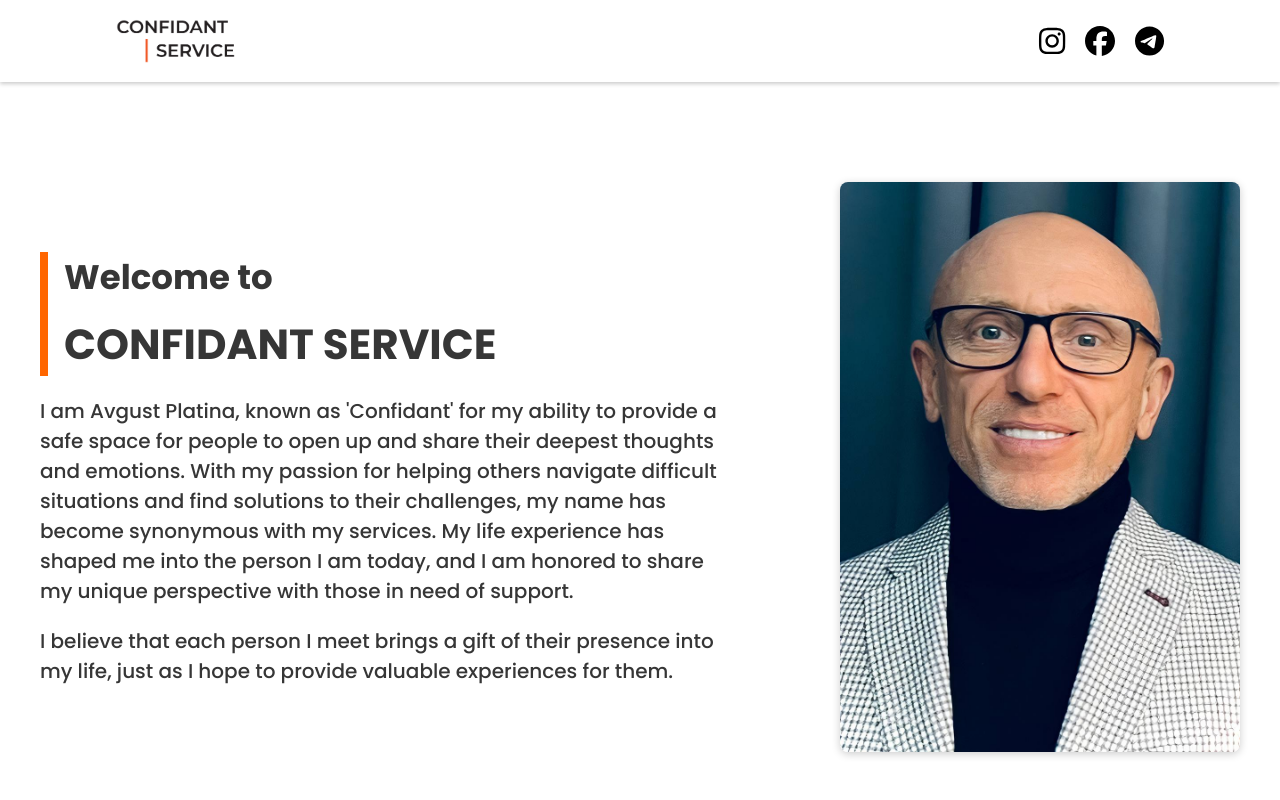
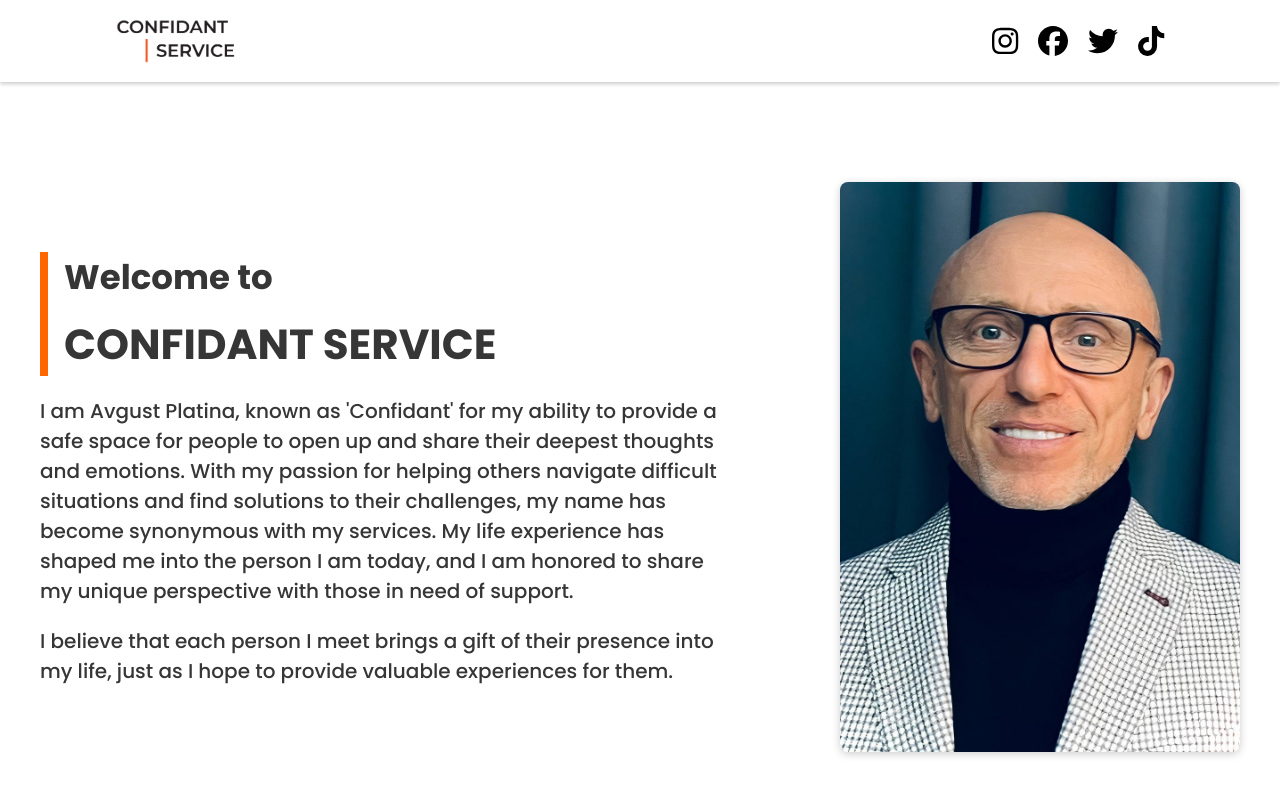
Before and after one commit to alexa-atremova/business_card, a React (Create React App) app: page / in a window 1280 px wide. Shown: the top 800 px of the page. Built offline with nearby package versions, Linux system fonts and the light colour scheme.

Commit message:
header/services style fixed

```diff
--- a/src/components/Header/Heder.jsx
+++ b/src/components/Header/Heder.jsx
@@ -6,6 +6,8 @@ import {
   faInstagram,
   faFacebook,
   faTelegram,
+  faTwitter,
+  faTiktok,
 } from "@fortawesome/free-brands-svg-icons";
 
 const HeaderContainer = styled.header`
@@ -54,8 +56,12 @@ const Header = () => {
           <SocialIcon href="https://www.facebook.com">
             <FontAwesomeIcon icon={faFacebook} />
           </SocialIcon>
+
           <SocialIcon href="https://www.telegram.org">
-            <FontAwesomeIcon icon={faTelegram} />
+            <FontAwesomeIcon icon={faTwitter} />
+          </SocialIcon>
+          <SocialIcon href="https://www.telegram.org">
+            <FontAwesomeIcon icon={faTiktok} />
           </SocialIcon>
         </SocialIcons>
       </Wrapper>
```
